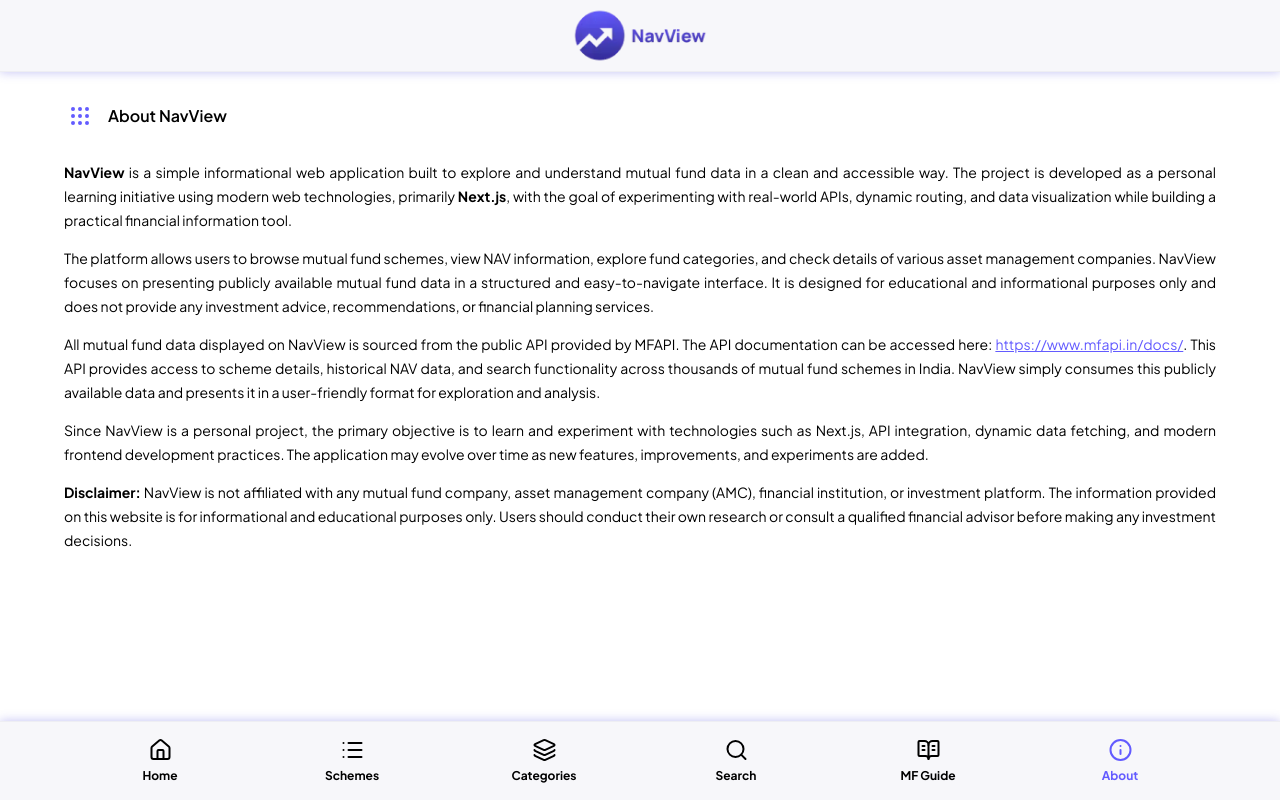
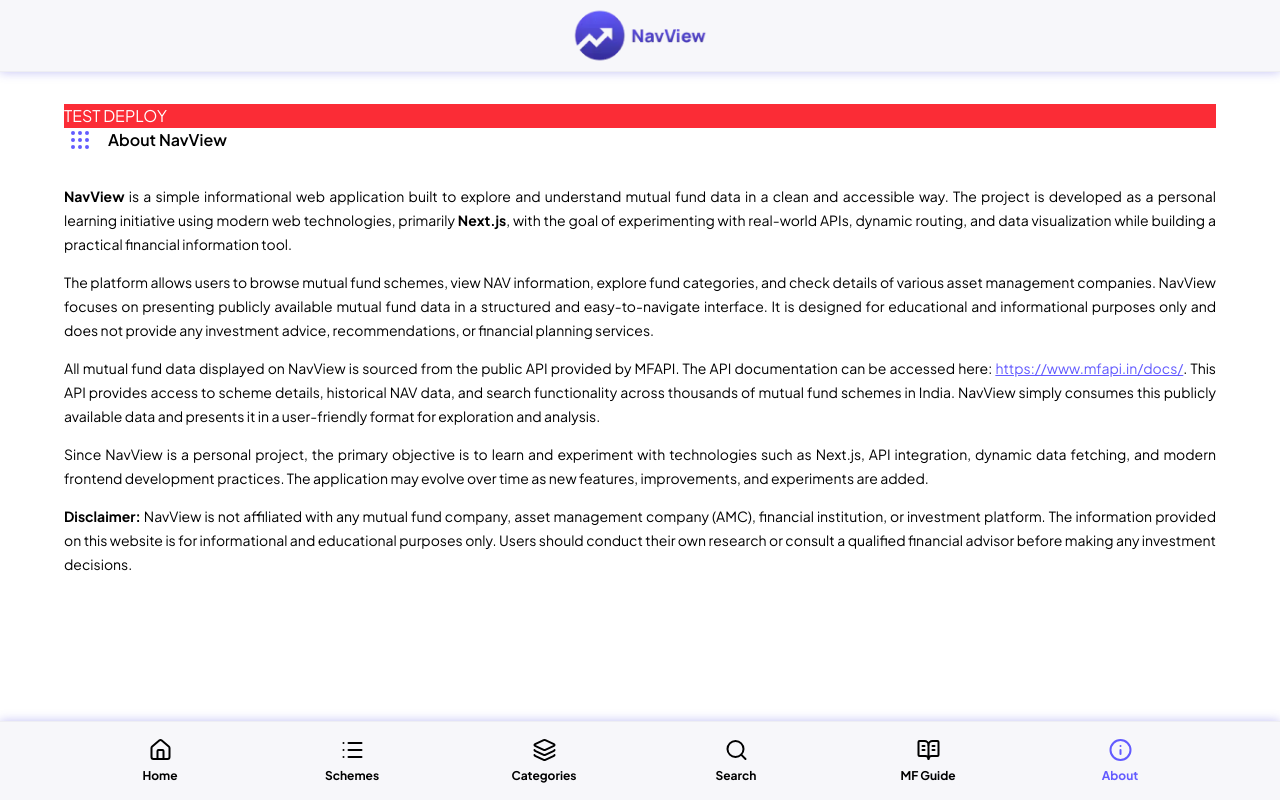
Before and after one commit to shankarportfolio/navview, a Next.js app: page /about in a window 1280 px wide. Built offline with nearby package versions, Linux system fonts and the light colour scheme.

Commit message:
Update PageSection.tsx

```diff
--- a/src/app/ui/components/PageSection.tsx
+++ b/src/app/ui/components/PageSection.tsx
@@ -7,6 +7,7 @@
     return(
         <section className={`w-full h-[calc(100vh-251px)] mt-17.25 py-8.75 px-5 overflow-y-auto ${CustomClasses ? CustomClasses : ''} mobilesection`} >
             <div className="w-full lg:max-w-6xl m-auto">
+                <div className="bg-red-500 text-white">TEST DEPLOY</div>
                 {children}
             </div>
         </section>
```
